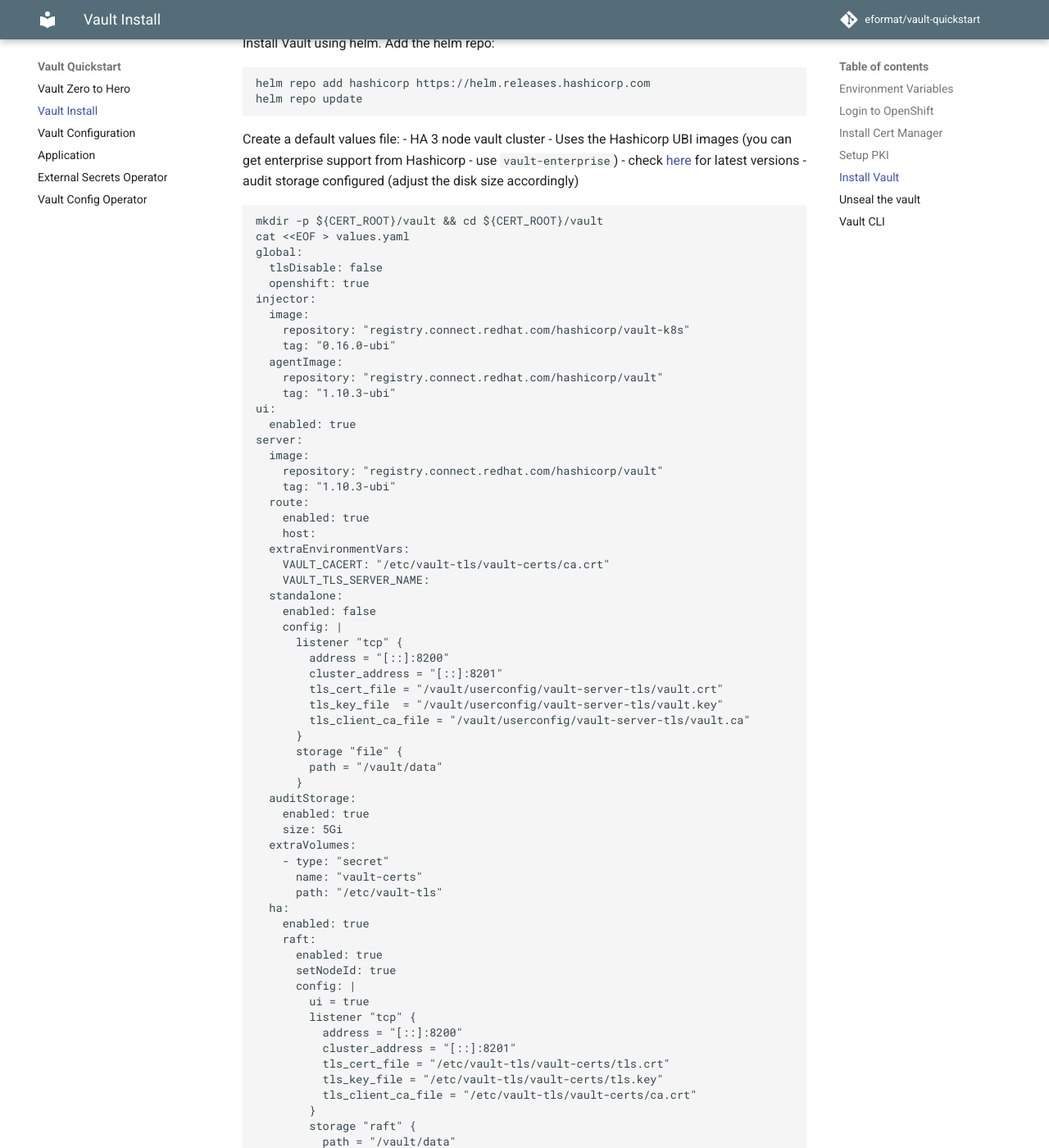
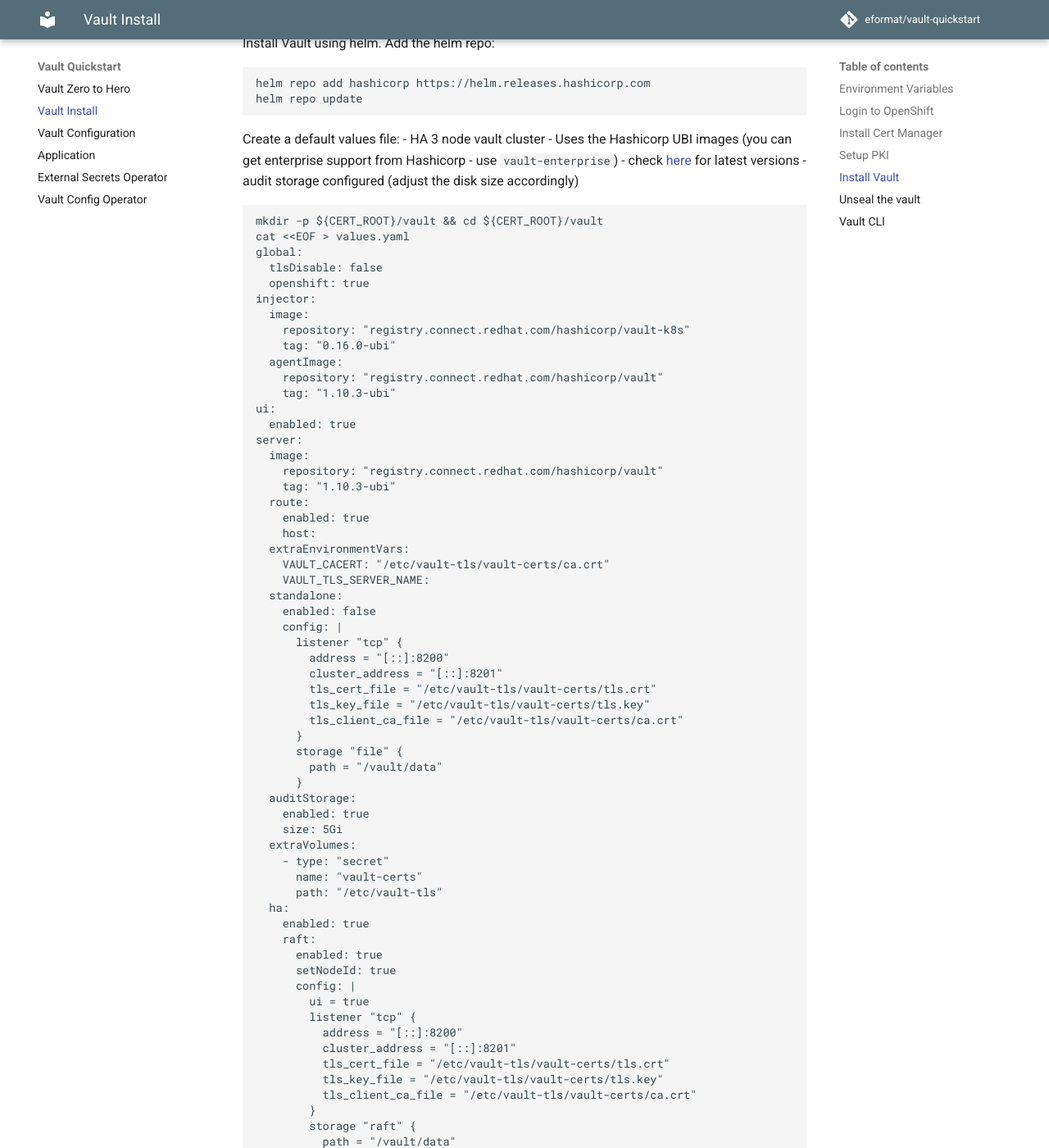
Before and after one commit to eformat/vault-quickstart, an MkDocs documentation site: the page built from docs/1-vault-install.md, in a window 1280 px wide and 1400 px high, scrolled down 4674 px. Shown: the whole window at 82% size. Built offline with MkDocs 1.6.1 and Material for MkDocs 9.7.7, drawn with Linux system fonts in a browser that asks for light colours; comment, search, counter and statistics services are not loaded; some of the changed text lies outside the part shown.

Commit message:
🍤 add standalone config just in case 🍤

```diff
--- a/docs/1-vault-install.md
+++ b/docs/1-vault-install.md
@@ -277,9 +277,9 @@
       listener "tcp" {
         address = "[::]:8200"
         cluster_address = "[::]:8201"
-        tls_cert_file = "/vault/userconfig/vault-server-tls/vault.crt"
-        tls_key_file  = "/vault/userconfig/vault-server-tls/vault.key"
-        tls_client_ca_file = "/vault/userconfig/vault-server-tls/vault.ca"
+        tls_cert_file = "/etc/vault-tls/vault-certs/tls.crt"
+        tls_key_file = "/etc/vault-tls/vault-certs/tls.key"
+        tls_client_ca_file = "/etc/vault-tls/vault-certs/ca.crt"
       }
       storage "file" {
         path = "/vault/data"
```
